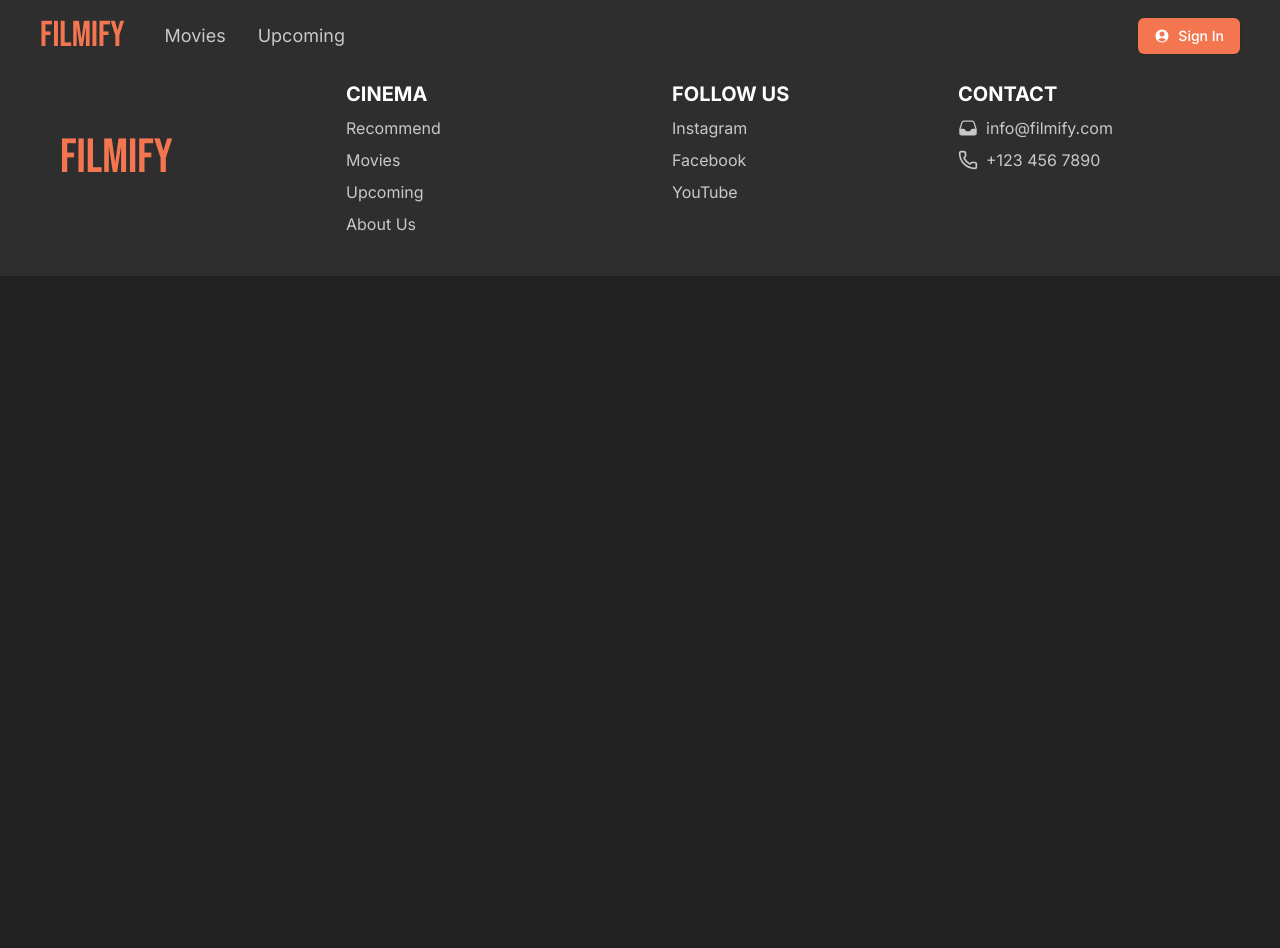
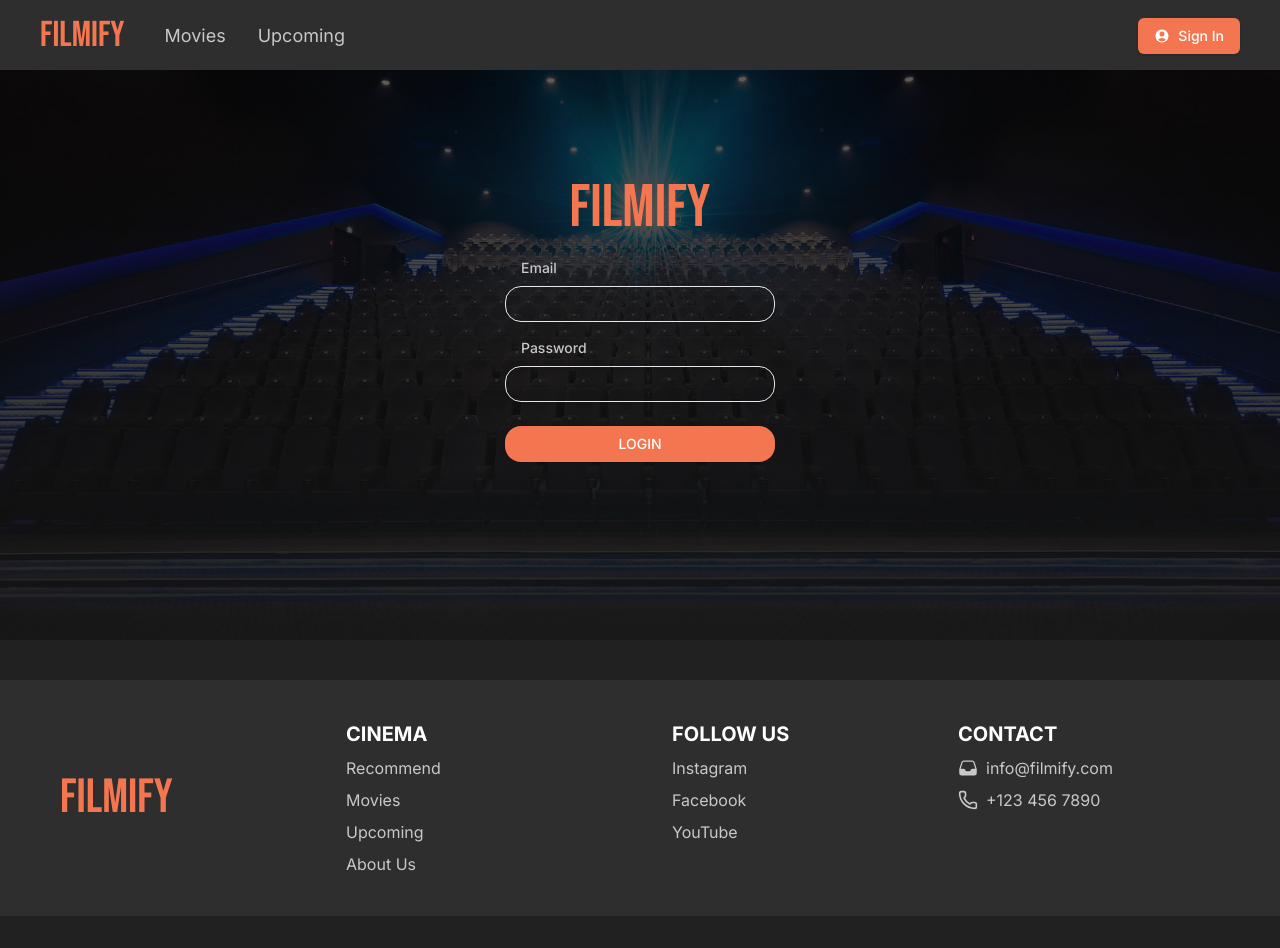
Before and after one commit to SaraMecinovic1/Filmify-project, a React (Vite) app: page /login in a window 1280 px wide. Before the commit the page ends 800 px from the top, so only its background shows below. Built offline with nearby package versions, Linux system fonts and the light colour scheme; no server answers; the HTML template or start-up script is replaced by a standard one.

Commit message:
signup works

```diff
--- a/package.json
+++ b/package.json
@@ -17,7 +17,7 @@
     "@radix-ui/react-select": "^2.1.4",
     "@radix-ui/react-slot": "^1.1.1",
     "@shadcn/ui": "^0.0.4",
-    "@supabase/supabase-js": "^2.47.10",
+    "@supabase/supabase-js": "^2.47.11",
     "@tailwindcss/forms": "^0.5.9",
     "@tanstack/react-query": "^5.62.11",
     "@tanstack/react-query-devtools": "^5.62.11",
@@ -41,7 +41,7 @@
   "devDependencies": {
     "@eslint/js": "^9.15.0",
     "@types/axios": "^0.9.36",
-    "@types/node": "^22.10.2",
+    "@types/node": "^22.10.5",
     "@types/react": "^18.3.12",
     "@types/react-dom": "^18.3.1",
     "@vitejs/plugin-react": "^4.3.4",
--- a/src/App.tsx
+++ b/src/App.tsx
@@ -8,6 +8,7 @@ import Movies from "./pages/MoviesPage/Movies";
 import Upcoming from "./pages/UpcomingPage/Upcoming";
 import DetailsMovie from "./pages/DetailsPage/DetailsMovie";
 import SignUp from "./pages/SignUpPage";
+import Login from "./pages/LoginPage";
 
 const queryClient = new QueryClient();
 
@@ -22,6 +23,7 @@ function App() {
           <Route path="/upcoming" element={<Upcoming />} />
           <Route path="/movie/:id" element={<DetailsMovie />} />
           <Route path="/signup" element={<SignUp />} />
+          <Route path="/login" element={<Login />} />
         </Routes>
         <Footer />
       </div>
--- a/src/component/InputsCard/CalendarForBirthday.tsx
+++ b/src/component/InputsCard/CalendarForBirthday.tsx
@@ -11,14 +11,22 @@ import {
   PopoverTrigger,
 } from "@/components/ui/popover";
 
-export function DateOfBirthPicker() {
+export function DateOfBirthPicker({
+  onChange,
+  onBlur,
+  ref,
+  name,
+}: {
+  onChange: (date: number | undefined) => void; // promenjeno na number
+  onBlur: () => void;
+  ref: React.Ref<any>;
+  name: string;
+}) {
   const [selectedDate, setSelectedDate] = useState<Date | undefined>(undefined);
 
   const handleDateSelect = (date: Date | undefined) => {
-    if (date) {
-      setSelectedDate(date);
-      console.log("Selected Date of Birth:", date);
-    }
+    setSelectedDate(date);
+    onChange(date?.getTime() || undefined); // Prosljedjujemo timestamp
   };
 
   return (
@@ -26,14 +34,12 @@ export function DateOfBirthPicker() {
       <Popover>
         <PopoverTrigger asChild>
           <Button
-            variant={"outline"}
+            variant="outline"
             className="w-full rounded-2xl text-left font-normal pl-5 mt-2 text-accent hover:bg-transparent"
           >
-            {selectedDate ? (
-              format(selectedDate, "PPP") // Prikazuje izabrani datum u accent boji
-            ) : (
-              <span className="text-accent">Pick a date of birth</span> // Placeholder u accent boji
-            )}
+            {selectedDate
+              ? format(selectedDate, "PPP")
+              : "Pick a date of birth"}
             <CalendarIcon className="ml-auto h-4 w-4 opacity-50 text-accent" />
           </Button>
         </PopoverTrigger>
--- a/src/component/InputsCard/SelectDemo.tsx
+++ b/src/component/InputsCard/SelectDemo.tsx
@@ -1,3 +1,4 @@
+import { Controller } from "react-hook-form";
 import {
   Select,
   SelectContent,
@@ -8,13 +9,30 @@ import {
   SelectValue,
 } from "@/components/ui/select";
 
-export function SelectDemo() {
+export function SelectDemo({
+  control,
+  name,
+  onBlur,
+  ref,
+}: {
+  control: any;
+  name: string;
+  onBlur: () => void;
+  ref: React.Ref<any>;
+}) {
   return (
-    <Select>
-      <SelectTrigger className="w-full sm:w-[270px] rounded-2xl pl-5 mt-2 text-accent placeholder:text-accent">
+    <Controller
+      control={control}
+      name={name}
+      render={({ field }) => (
+        <Select onValueChange={field.onChange} value={field.value}>
+          <SelectTrigger
+            ref={ref}
+            onBlur={onBlur}
+            className="w-full sm:w-[270px] rounded-2xl pl-5 mt-2 text-accent placeholder:text-accent"
+          >
             <SelectValue placeholder="Select gender" />
           </SelectTrigger>
-
           <SelectContent className="bg-[#191919]">
             <SelectGroup>
               <SelectLabel className="text-accent">Gender</SelectLabel>
@@ -27,5 +45,7 @@ export function SelectDemo() {
             </SelectGroup>
           </SelectContent>
         </Select>
+      )}
+    />
   );
 }
--- /dev/null
+++ b/src/pages/LoginPage/index.tsx
@@ -0,0 +1,50 @@
+import CinemaPic from "../../assets/cinema.jpg";
+import { Input } from "@/components/ui/input";
+import { Button } from "@/components/ui/button";
+type Props = {};
+
+const Login = (props: Props) => {
+  return (
+    <div
+      className="w-full h-[80vh] bg-cover bg-center flex justify-center items-center"
+      style={{ backgroundImage: `url(${CinemaPic})` }}
+    >
+      <div className="w-auto h-auto p-7 text-center rounded-lg">
+        <h1 className="text-secondary text-6xl font-bebas mb-5">FILMIFY</h1>
+        <form className="w-full flex flex-col items-center">
+          <div className="w-full sm:w-[270px] mb-4">
+            <p className="text-left pl-4 text-sm font-medium text-textColor">
+              Email
+            </p>
+            <Input
+              className="w-full rounded-2xl pl-5 mt-2"
+              type="email"
+              id="email"
+            />
+          </div>
+
+          <div className="w-full sm:w-[270px] mb-6">
+            <p className="text-left pl-4 text-sm font-medium text-textColor">
+              Password
+            </p>
+            <Input
+              className="w-full rounded-2xl pl-5 mt-2"
+              type="password"
+              id="password"
+            />
+          </div>
+
+          <Button
+            type="submit"
+            variant="secondary"
+            className="rounded-2xl w-[270px]  text-accent"
+          >
+            LOGIN
+          </Button>
+        </form>
+      </div>
+    </div>
+  );
+};
+
+export default Login;
--- a/src/pages/SignUpPage/index.tsx
+++ b/src/pages/SignUpPage/index.tsx
@@ -1,12 +1,14 @@
 import { useState } from "react";
 import CinemaPic from "../../assets/cinema.jpg";
-import Inputs from "@/component/InputsCard";
 import { Button } from "@/components/ui/button";
 import { z } from "zod";
-import { useForm } from "react-hook-form";
+import { Controller, SubmitHandler, useForm } from "react-hook-form";
 import { zodResolver } from "@hookform/resolvers/zod";
 import { signUp } from "../../services/supabaseServices";
 import { useNavigate } from "react-router-dom";
+import { Input } from "@/components/ui/input";
+import { DateOfBirthPicker } from "@/component/InputsCard/CalendarForBirthday";
+import { SelectDemo } from "@/component/InputsCard/SelectDemo";
 
 const formSchema = z.object({
   name: z
@@ -19,7 +21,9 @@ const formSchema = z.object({
     .max(25, "Lastname must not be longer than 25 characters."),
   email: z.string().email("Please enter a valid email address."),
   password: z.string().min(6, "Password must have at least 6 characters"),
-  birthDate: z.number().min(1, "Please select a valid date of birth."),
+  birthDate: z
+    .number()
+    .refine((val) => val > 0, "Please select a valid date of birth."),
   gender: z.string().nonempty("Please select a gender."),
 });
 
@@ -27,6 +31,7 @@ function SignUp() {
   const navigate = useNavigate();
   const [isSubmitting, setIsSubmitting] = useState(false);
   const {
+    control,
     register, // omogućava povezivanje inputa sa formom
     handleSubmit,
     formState: { errors },
@@ -34,11 +39,10 @@ function SignUp() {
     resolver: zodResolver(formSchema),
   });
 
-  const onSubmit = async (data: any) => {
+  const onSubmit: SubmitHandler<any> = async (data) => {
     setIsSubmitting(true);
     const { email, password, name, lastname, birthDate, gender } = data;
 
-    // Calling signUp function with the correct data
     const signUpError = await signUp(email, password, {
       name,
       lastname,
@@ -49,7 +53,8 @@ function SignUp() {
     setIsSubmitting(false);
 
     if (signUpError) {
-      console.log("Error during signup:", signUpError);
+      navigate("/login");
+      console.log(" signup:", signUpError);
     }
   };
 
@@ -64,7 +69,113 @@ function SignUp() {
         </h1>
         <div className="w-full h-auto sm:h-auto pt-10 bg-[#191919] bg-opacity-90 rounded-lg flex items-center flex-col justify-center">
           <form onSubmit={handleSubmit(onSubmit)} className="w-full">
-            <Inputs register={register} errors={errors} />
+            <div className="w-full grid grid-cols-1 sm:grid-cols-2 gap-5 px-7 py-5">
+              <div>
+                <p className="text-left pl-3 text-sm font-medium text-textColor">
+                  Name
+                </p>
+                <Input
+                  className="w-full sm:w-[270px] rounded-2xl pl-5 mt-2"
+                  type="text"
+                  id="name"
+                  {...register("name")}
+                />
+                {errors.name && (
+                  <p className="text-red-500">
+                    {String(errors?.lastname?.message)}
+                  </p>
+                )}
+              </div>
+
+              <div>
+                <p className="text-left pl-3 text-sm font-medium text-textColor">
+                  Lastname
+                </p>
+                <Input
+                  className="w-full sm:w-[270px] rounded-2xl pl-5 mt-2"
+                  type="text"
+                  id="lastname"
+                  {...register("lastname")}
+                />
+                {errors.lastname && (
+                  <p className="text-red-500">
+                    {errors.lastname.message?.toString()}
+                  </p>
+                )}
+              </div>
+
+              <div>
+                <p className="text-left pl-3 text-sm font-medium text-textColor">
+                  Date of birth
+                </p>
+                <Controller
+                  name="birthDate"
+                  control={control} // 'control' dobijen iz 'useForm'
+                  rules={{
+                    required: "Date of birth is required.",
+                  }}
+                  render={({ field }) => (
+                    <DateOfBirthPicker
+                      {...field} // Ovdje prosleđuješ sve potrebne funkcije (onChange, onBlur, etc.)
+                    />
+                  )}
+                />
+              </div>
+
+              <div>
+                <p className="text-left pl-3 text-sm font-medium text-textColor">
+                  Gender
+                </p>
+                <Controller
+                  name="gender"
+                  control={control}
+                  rules={{ required: "Gender is required." }}
+                  render={({ field, fieldState }) => (
+                    <SelectDemo
+                      {...field}
+                      control={control} // Prosledi 'control' kao prop
+                      name="gender"
+                      onBlur={field.onBlur}
+                      ref={field.ref}
+                    />
+                  )}
+                />
+              </div>
+
+              <div>
+                <p className="text-left pl-3 text-sm font-medium text-textColor">
+                  Email
+                </p>
+                <Input
+                  className="w-full sm:w-[270px] rounded-2xl pl-5 mt-2"
+                  type="email"
+                  id="email"
+                  {...register("email")}
+                />
+                {errors.email && (
+                  <p className="text-red-500">
+                    {errors.email.message?.toString()}
+                  </p>
+                )}
+              </div>
+
+              <div>
+                <p className="text-left pl-3 text-sm font-medium text-textColor">
+                  Password
+                </p>
+                <Input
+                  className="w-full sm:w-[270px] rounded-2xl pl-5 mt-2"
+                  type="password"
+                  id="password"
+                  {...register("password")}
+                />
+                {errors.password && (
+                  <p className="text-red-500">
+                    {errors.password.message?.toString()}
+                  </p>
+                )}
+              </div>
+            </div>
             <Button
               type="submit"
               variant="secondary"
@@ -73,6 +184,7 @@ function SignUp() {
             >
               {isSubmitting ? "Creating Account..." : "CREATE ACCOUNT"}
             </Button>
+
             <p
               onClick={() => navigate("/login")}
               className="font-medium text-[12px] pr-5 mb-3 text-accent hover:text-red-500 text-right"
```
Also changed, not shown: src/config/supabase.ts (+6 -8 lines), src/services/supabaseServices.ts (+4 -5 lines), 1 other file (tests, documents, lock files or other folders). Lines whose indentation alone changed are shown as unchanged.
